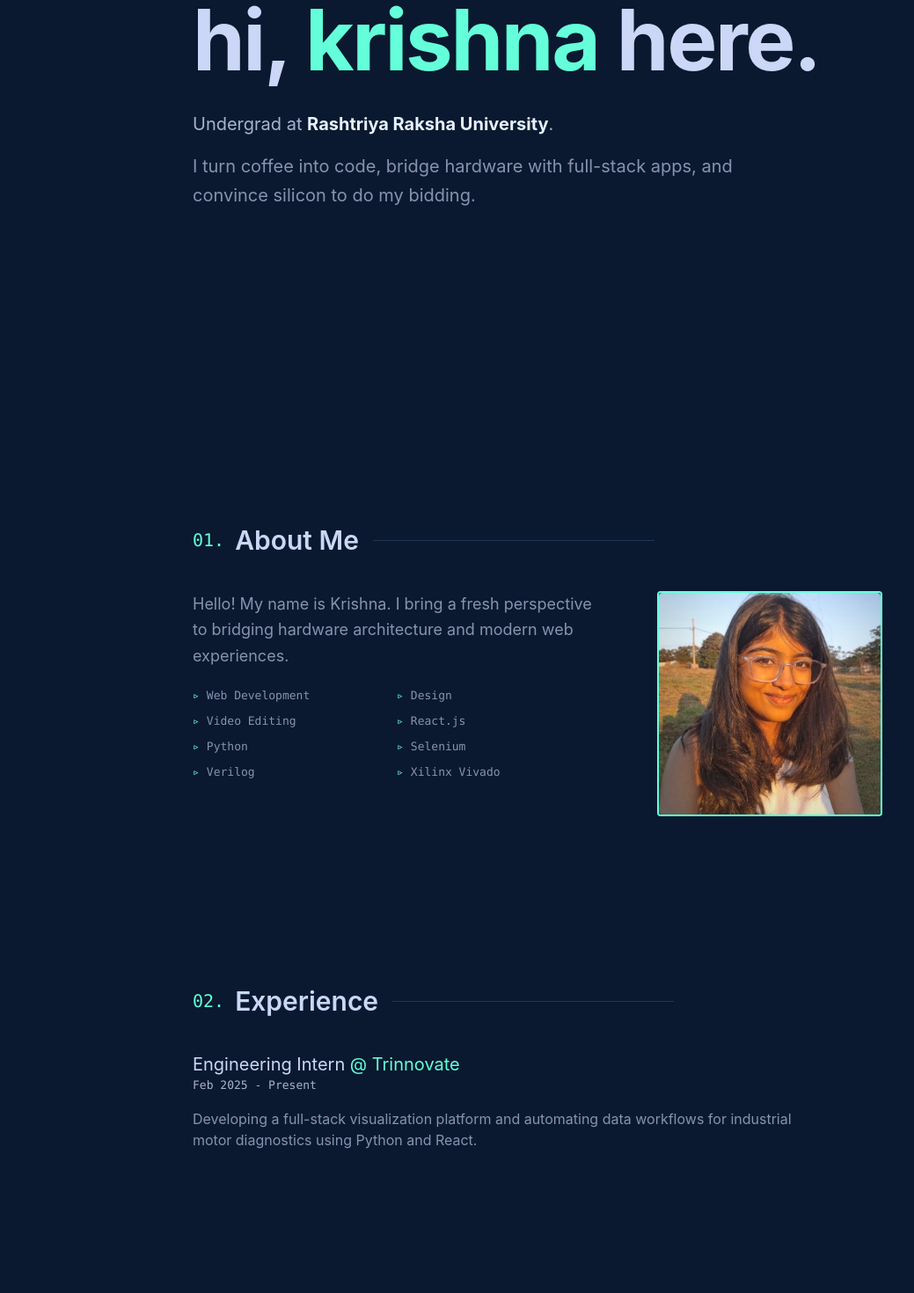
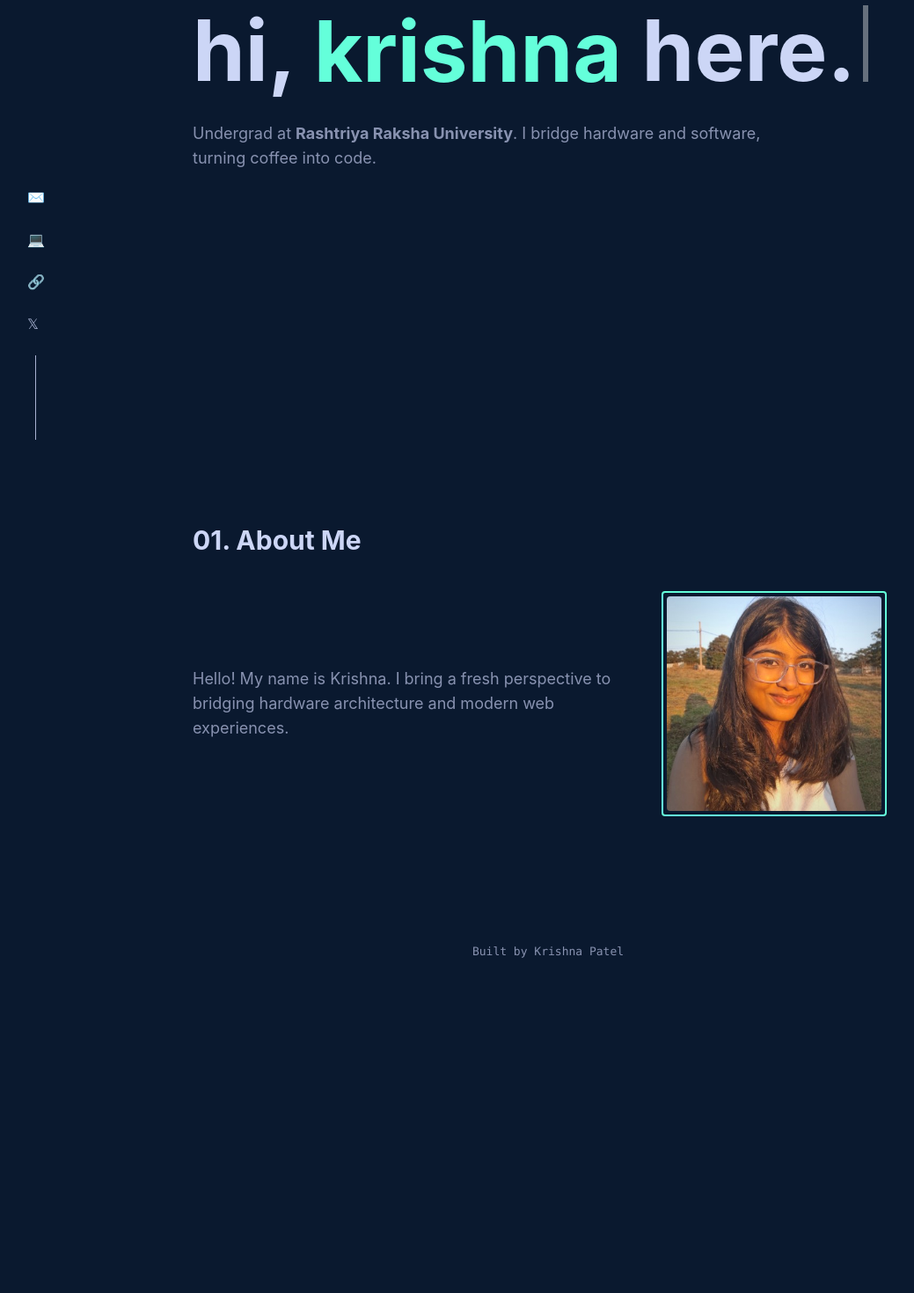
Before and after one commit to krishna-1528/Krishna, a React (Vite) app: page / in a window 1280 px wide. Shown: the part 300-1770 px from the top of the page at 88% size, without its empty margins (17-1056 px from the left). After the commit the page ends 1440 px from the top, so only its background shows below. Built offline with nearby package versions, Linux system fonts and the light colour scheme; a web font is replaced by a local one.

Commit message:
Restore full site structure with image

```diff
--- a/src/App.jsx
+++ b/src/App.jsx
@@ -3,25 +3,11 @@ import { useState, useEffect } from 'react';
 import './App.css';
 
 const socialLinks = [
-  { href: 'mailto:krishna.patel.vlsi@gmail.com', label: 'Email' },
-  { href: 'https://github.com/krishna-1528', label: 'GitHub' },
-  { href: 'https://www.linkedin.com/in/krishna-patel-4257582a1/', label: 'LinkedIn' },
-  { href: 'https://x.com/Kr15is28', label: 'Twitter' }
+  { href: 'mailto:krishna.patel.vlsi@gmail.com', label: 'Email', icon: '✉️' },
+  { href: 'https://github.com/krishna-1528', label: 'GitHub', icon: '💻' },
+  { href: 'https://www.linkedin.com/in/krishna-patel-4257582a1/', label: 'LinkedIn', icon: '🔗' },
+  { href: 'https://x.com/Kr15is28', label: 'Twitter', icon: '𝕏' }
 ];
-
-const portfolioData = {
-  experience: [
-    { id: 'trinnovate', title: 'Engineering Intern', company: 'Trinnovate', date: 'Feb 2025 - Present', desc: 'Developing a full-stack visualization platform and automating data workflows for industrial motor diagnostics using Python and React.' }
-  ],
-  projects: [
-    { id: 'krishi', title: 'Krishi-Path', tech: ['React', 'ESP32', 'LoRaWAN', 'Edge AI'], desc: 'Developed an IoT "Black Box" system to monitor crop health and environmental data during transit.' },
-    { id: 'hydro', title: 'HydroSense', tech: ['IoT', 'TinyML', 'Hardware'], desc: 'Led the development of an IoT microplastic sensor platform utilizing TinyML for advanced environmental monitoring.' }
-  ],
-  skills: [
-    { category: 'Development', items: ['Web Development', 'Design', 'Video Editing', 'React.js'] },
-    { category: 'Hardware', items: ['Python', 'Selenium', 'Verilog', 'Xilinx Vivado'] }
-  ]
-};
 
 function TypewriterHeading() {
   const fullText = "hi, krishna here.";
@@ -35,87 +21,51 @@ function TypewriterHeading() {
     return () => clearInterval(typingInterval);
   }, []);
   return (
-    <h1 className="text-5xl sm:text-6xl md:text-8xl font-bold text-[var(--lightest-slate)] tracking-tight mb-8">
+    <h1 className="text-5xl sm:text-6xl md:text-8xl font-bold text-[var(--lightest-slate)] mb-8">
       {text.slice(0, 4)}<span className="text-[var(--green)]">{text.slice(4, 11)}</span>{text.slice(11)}
-      <motion.span animate={{ opacity: [1, 0, 1] }} transition={{ repeat: Infinity, duration: 0.9 }} className="inline-block w-[4px] md:w-[6px] h-[0.9em] bg-white ml-1 align-baseline" />
+      <motion.span animate={{ opacity: [1, 0, 1] }} transition={{ repeat: Infinity, duration: 0.9 }} className="inline-block w-[6px] h-[0.9em] bg-white ml-2 align-baseline" />
     </h1>
-  );
-}
-
-function SectionHeading({ title, number }) {
-  return (
-    <div className="flex items-center gap-4 mb-10 w-full whitespace-nowrap">
-      <h2 className="text-2xl md:text-3xl font-semibold text-[var(--lightest-slate)] flex items-center">
-        <span className="text-[var(--green)] font-mono text-xl mr-3 font-normal">{number}.</span>
-        {title}
-      </h2>
-      <div className="h-[1px] w-full max-w-xs bg-[var(--lightest-navy)]"></div>
-    </div>
   );
 }
 
 function App() {
   return (
     <main className="min-h-screen bg-[var(--navy)]">
-      <div className="max-w-[1000px] mx-auto px-6 sm:px-12 md:px-24 min-h-screen">
+      {/* NAVIGATION BAR */}
+      <nav className="fixed top-0 w-full z-50 flex items-center justify-between px-12 py-5 bg-[var(--navy)]/90 backdrop-blur-sm">
+        <div className="text-[var(--green)] font-mono text-xl border-2 border-[var(--green)] rounded-full w-10 h-10 flex items-center justify-center">K</div>
+        <div className="hidden md:flex gap-8 font-mono text-[13px] text-[var(--light-slate)]">
+          <span>01. About</span> <span>02. Experience</span> <span>03. Work</span>
+        </div>
+      </nav>
 
-        <section id="home" className="min-h-screen flex flex-col justify-center items-start pt-20">
+      {/* SIDE SOCIALS */}
+      <div className="fixed bottom-0 left-12 hidden md:flex flex-col gap-6 text-[var(--light-slate)]">
+        {socialLinks.map(link => <a key={link.label} href={link.href} className="hover:text-[var(--green)]">{link.icon}</a>)}
+        <div className="w-[1px] h-24 bg-[var(--light-slate)] mx-auto"></div>
+      </div>
+
+      <div className="max-w-[1000px] mx-auto px-12 md:px-24">
+        <section id="home" className="min-h-screen flex flex-col justify-center">
           <TypewriterHeading />
-          <div className="text-[var(--slate)] text-lg md:text-xl max-w-2xl leading-relaxed mb-12">
-            <p className="mb-4 text-[var(--light-slate)]">Undergrad at <strong className="text-[var(--white)] font-bold">Rashtriya Raksha University</strong>.</p>
-            <p>I turn coffee into code, bridge hardware with full-stack apps, and convince silicon to do my bidding.</p>
-          </div>
+          <p className="text-lg text-[var(--slate)] max-w-2xl">Undergrad at <strong>Rashtriya Raksha University</strong>. I bridge hardware and software, turning coffee into code.</p>
         </section>
 
-        <section id="about" className="py-24 max-w-[900px]">
-          <SectionHeading number="01" title="About Me" />
-          <div className="flex flex-col md:flex-row gap-12">
-            <div className="text-[var(--slate)] text-lg leading-relaxed space-y-4 md:w-3/5">
+        <section id="about" className="py-24">
+          <h2 className="text-3xl text-[var(--lightest-slate)] mb-10 font-bold">01. About Me</h2>
+          <div className="flex flex-col md:flex-row gap-12 items-center">
+            <div className="text-[var(--slate)] text-lg space-y-4 md:w-3/5">
               <p>Hello! My name is Krishna. I bring a fresh perspective to bridging hardware architecture and modern web experiences.</p>
-              <ul className="grid grid-cols-2 gap-2 mt-5 font-mono text-[13px]">
-                {portfolioData.skills.flatMap(s => s.items).map((skill, i) => (
-                  <li key={i} className="flex items-center gap-2"><span className="text-[var(--green)]">▹</span> {skill}</li>
-                ))}
-              </ul>
             </div>
-            <div className="md:w-2/5 relative">
-              <div className="relative w-64 h-64 mx-auto md:ml-auto border-2 border-[var(--green)] rounded">
-                <img src="/profile.jpg" alt="Krishna" className="w-full h-full object-cover rounded" />
-              </div>
+            <div className="relative w-64 h-64 border-2 border-[var(--green)] rounded p-1">
+              <img src="/profile.jpg" alt="Krishna" className="w-full h-full object-cover rounded" />
             </div>
           </div>
         </section>
 
-        <section id="experience" className="py-24 max-w-[700px]">
-          <SectionHeading number="02" title="Experience" />
-          {portfolioData.experience.map(exp => (
-            <div key={exp.id} className="mb-10">
-              <h3 className="text-xl text-[var(--lightest-slate)]">{exp.title} <span className="text-[var(--green)]">@ {exp.company}</span></h3>
-              <p className="font-mono text-[13px] text-[var(--light-slate)]">{exp.date}</p>
-              <p className="mt-4 text-[var(--slate)]">{exp.desc}</p>
-            </div>
-          ))}
-        </section>
-
-        <section id="projects" className="py-24">
-          <SectionHeading number="03" title="Projects" />
-          <div className="grid grid-cols-1 md:grid-cols-2 gap-4">
-            {portfolioData.projects.map(p => (
-              <div key={p.id} className="bg-[var(--light-navy)] p-8 rounded shadow-lg">
-                <h3 className="text-xl font-semibold text-[var(--lightest-slate)] mb-4">{p.title}</h3>
-                <p className="text-[var(--slate)] mb-4">{p.desc}</p>
-                <div className="flex flex-wrap gap-2 font-mono text-[12px] text-[var(--light-slate)]">
-                  {p.tech.map(t => <span key={t}>{t}</span>)}
-                </div>
-              </div>
-            ))}
-          </div>
-        </section>
-
-        <footer className="text-center py-6 pb-12">
-          <p className="font-mono text-[13px] text-[var(--slate)]">Built by Krishna Patel</p>
+        <footer className="text-center py-12 font-mono text-[13px] text-[var(--slate)]">
+          Built by Krishna Patel
         </footer>
-
       </div>
     </main>
   );
```
